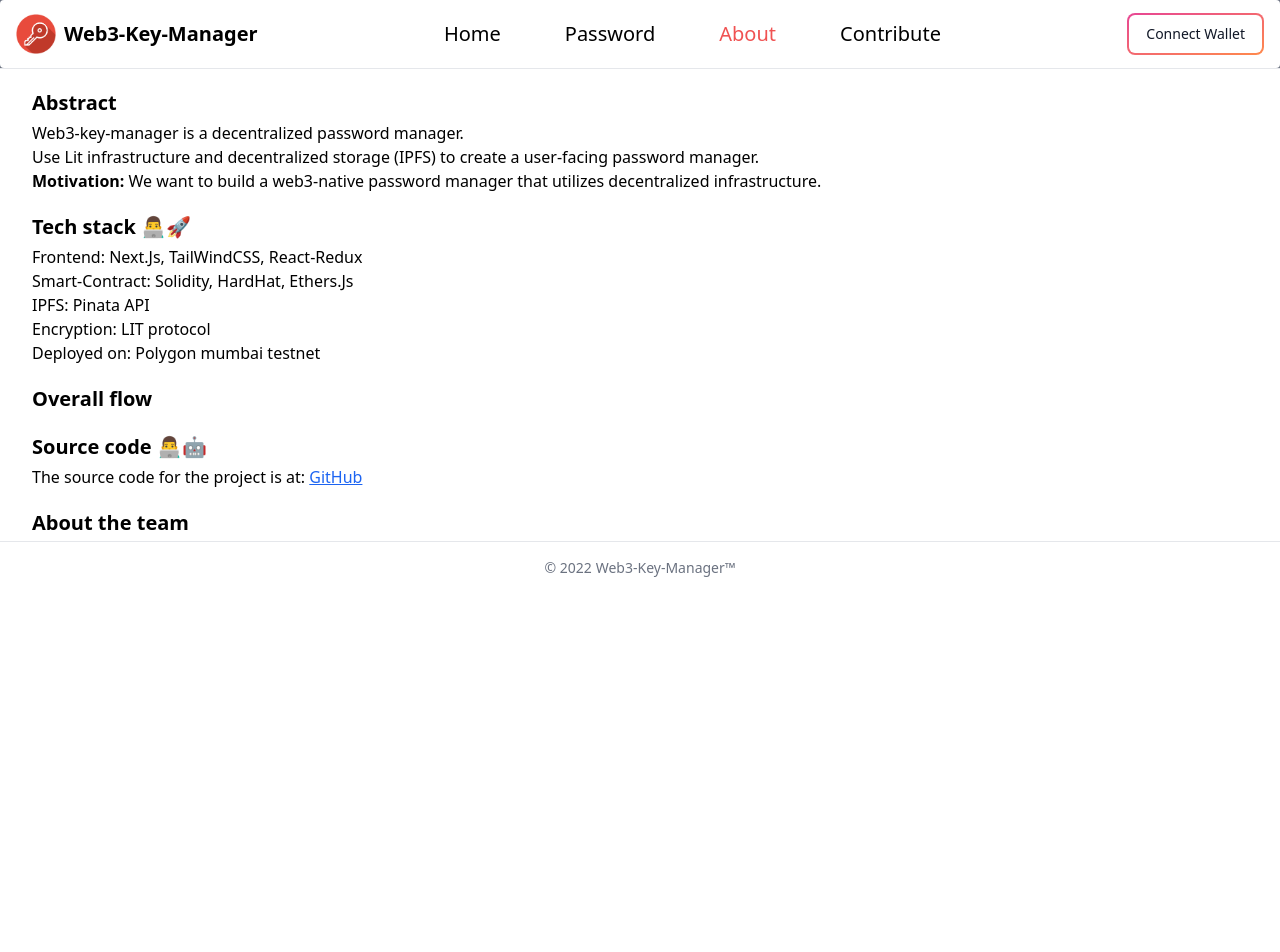
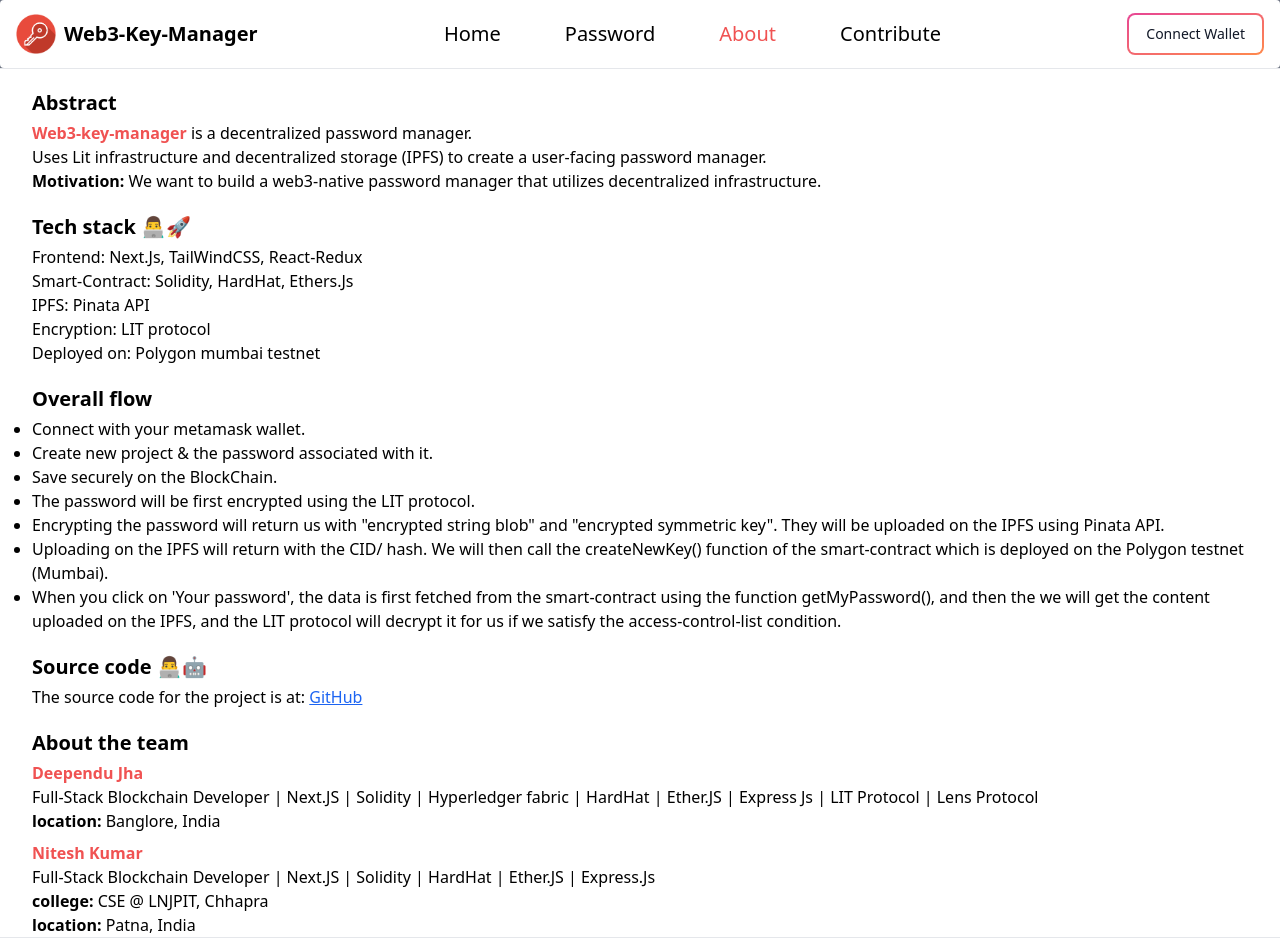
Before and after one commit to deependujha/web3-key-manager, a Next.js app in the folder frontend/: page /about in a window 1280 px wide. Shown: the top 952 px of the page. Before the commit the page ends 800 px from the top, so only its background shows below. Built offline with nearby package versions, Linux system fonts and the light colour scheme.

Commit message:
contents of about page done

```diff
--- a/frontend/components/about/AboutComponent.jsx
+++ b/frontend/components/about/AboutComponent.jsx
@@ -1,6 +1,8 @@
 import React from 'react';
 import Abstract from './Abstract';
+import OverAll from './OverAll';
 import SourceCode from './SourceCode';
+import Team from './Team';
 import TechStack from './TechStack';
 
 const AboutComponent = () => {
@@ -11,9 +13,11 @@
 			<div className="text-xl font-bold mt-5 mb-1">Tech stack 👨‍💻🚀</div>
 			<TechStack />
 			<div className="text-xl font-bold mt-5 mb-1">Overall flow</div>
+			<OverAll />
 			<div className="text-xl font-bold mt-5 mb-1">Source code 👨‍💻🤖 </div>
 			<SourceCode />
 			<div className="text-xl font-bold mt-5 mb-1">About the team</div>
+			<Team />
 		</div>
 	);
 };
--- a/frontend/components/about/Abstract.jsx
+++ b/frontend/components/about/Abstract.jsx
@@ -3,9 +3,12 @@
 const Abstract = () => {
 	return (
 		<div>
-			<div>Web3-key-manager is a decentralized password manager.</div>
 			<div>
-				Use Lit infrastructure and decentralized storage (IPFS) to create a
+				<span className="font-bold text-red-500">Web3-key-manager </span>
+				is a decentralized password manager.
+			</div>
+			<div>
+				Uses Lit infrastructure and decentralized storage (IPFS) to create a
 				user-facing password manager.
 			</div>
 			<div>
--- /dev/null
+++ b/frontend/components/about/OverAll.jsx
@@ -0,0 +1,32 @@
+import React from 'react';
+
+const OverAll = () => {
+	return (
+		<div>
+			<ul className="list-disc">
+				<li>Connect with your metamask wallet.</li>
+				<li>Create new project & the password associated with it.</li>
+				<li>Save securely on the BlockChain.</li>
+				<li>The password will be first encrypted using the LIT protocol.</li>
+				<li>
+					Encrypting the password will return us with "encrypted string blob"
+					and "encrypted symmetric key". They will be uploaded on the IPFS using
+					Pinata API.
+				</li>
+				<li>
+					Uploading on the IPFS will return with the CID/ hash. We will then
+					call the createNewKey() function of the smart-contract which is
+					deployed on the Polygon testnet (Mumbai).
+				</li>
+				<li>
+					When you click on 'Your password', the data is first fetched from the
+					smart-contract using the function getMyPassword(), and then the we
+					will get the content uploaded on the IPFS, and the LIT protocol will
+					decrypt it for us if we satisfy the access-control-list condition.
+				</li>
+			</ul>
+		</div>
+	);
+};
+
+export default OverAll;
--- /dev/null
+++ b/frontend/components/about/Team.jsx
@@ -0,0 +1,37 @@
+import React from 'react';
+
+const Team = () => {
+	return (
+		<div>
+			<div className='mb-2'>
+				<div className="font-bold text-md text-red-500">Deependu Jha</div>
+				<div>
+					Full-Stack Blockchain Developer | Next.JS | Solidity | Hyperledger
+					fabric | HardHat | Ether.JS | Express Js | LIT Protocol | Lens
+					Protocol
+				</div>
+				<div>
+					<span className="font-bold">location: </span>
+					Banglore, India
+				</div>
+			</div>
+			<div>
+				<div className="font-bold text-md text-red-500">Nitesh Kumar</div>
+				<div>
+					Full-Stack Blockchain Developer | Next.JS | Solidity | HardHat |
+					Ether.JS | Express.Js
+				</div>
+				<div>
+					<span className="font-bold">college: </span>
+					CSE @ LNJPIT, Chhapra
+				</div>
+				<div>
+					<span className="font-bold">location: </span>
+					Patna, India
+				</div>
+			</div>
+		</div>
+	);
+};
+
+export default Team;
```
